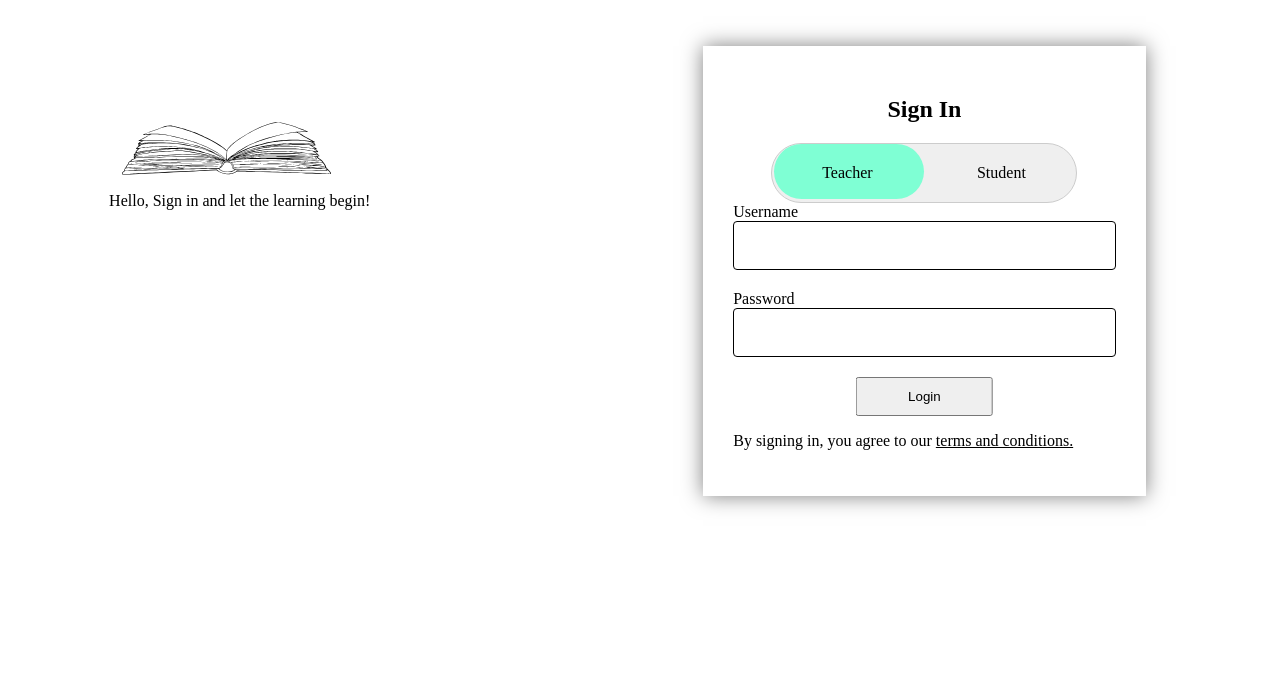
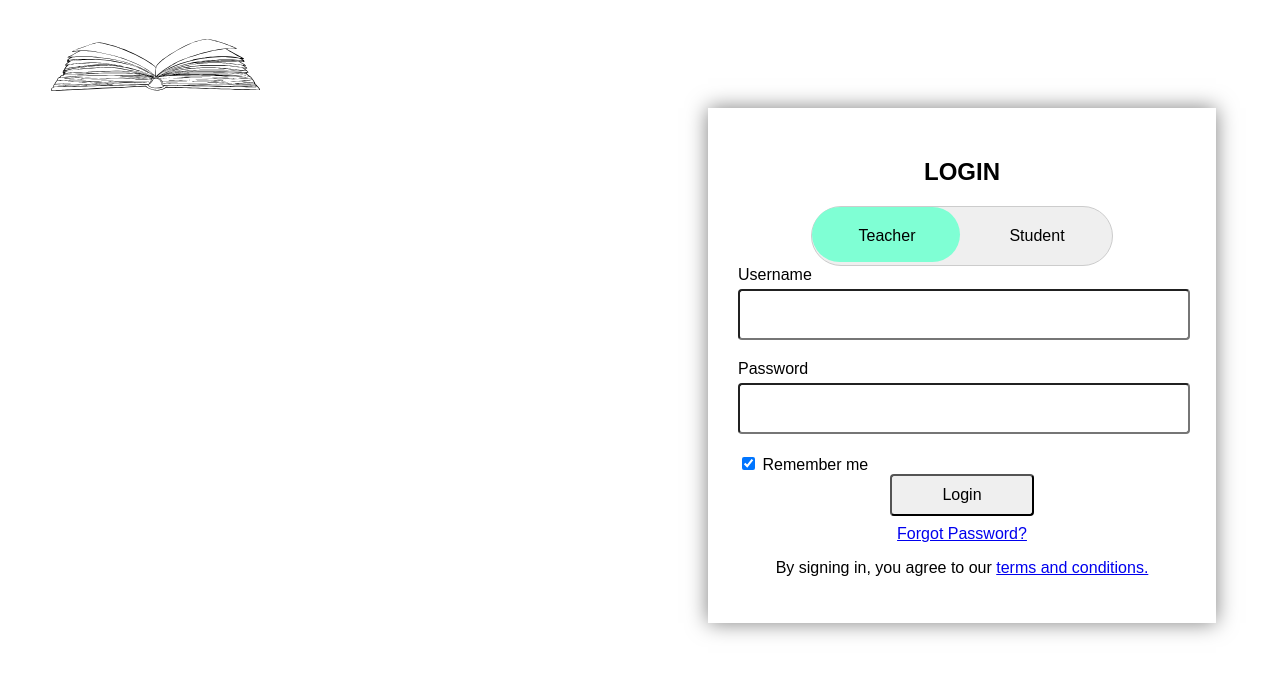
Before and after one commit to ksav002/karyalaya, a PHP site: page /login.html in a window 1280 px wide. Shown: the top 675 px of the page. Run offline with PHP 8.4, Linux system fonts and the light colour scheme.

Commit message:
2nd upload

```diff
--- a/css/style.css
+++ b/css/style.css
@@ -1,38 +1,55 @@
-* {
+body{
+    margin:0%;
+    padding:0%;
+    height: 100%;
     box-sizing: border-box;
+    font-family: 'Montserrat', sans-serif;
 }
 
-.front-logo {
-    position: relative;
-    left: 8%;
-    margin-top: 8%;
-    float: left;
+/* .header{
+    background-color: antiquewhite;
+} */
+
+.logo{
+    margin-top: 2%;
 }
 
-.front-logo img {
+.logo img{
+    margin-left: 3%;
+}
+
+.logo img {
     height: 78.6px;
     width: 234.8px;
+    /* border: 1px solid black; */
 }
 
 .container{
-    padding: 30px;
     box-shadow: 0 0 20px 0 rgb(0, 0, 0, 0.5);
     width: 35%;
-    position: relative;
-    right: 10%;
-    margin-top: 3%;
-    margin-bottom: 3%;
-    float: right;
+    padding: 30px;
+    display: flex;
+    flex-direction: column;
+    margin-top: auto;
+    margin-bottom: auto;
+    margin-left: auto;
+    margin-right: 5%;
+}
+
+.heading{
+    text-align: center;
 }
 
 .toggle {
     position: relative;
-    left: 50%;
-    transform: translateX(-50%);
+    width: 80%;
+    max-width: 300px;
+    margin: 0 auto;
     background-color: #efefef;
     border: 1px solid #ccc;
     border-radius: 30px;
-    display: inline-block;
+    display: flex;
+    justify-content: space-between;
     padding: 20px 0;
 }
 
@@ -41,8 +58,7 @@
 }
 
 .toggle label {
-    width: 150px;
-    display: inline-block;
+    flex: 1;  /* both label takes equal space */
     text-align: center;
     z-index: 2;
     position: relative;
@@ -51,7 +67,7 @@
 
 .slider {
     height: 55px;
-    width: 150px;
+    width: calc(50% - 2px);
     background: aquamarine;
     border-radius: 30px;
     position: absolute;
@@ -63,48 +79,39 @@
 }
 
 .teacher:checked ~ .slider{
-    left: 2px;
+    left: 0;
 }
 .student:checked ~ .slider{
-    left: 154px;
+    left: calc(50% + 1px);
 }
 
-.container h2 {
+.input-control input{
+    width: calc(100% - 40px);
+    max-width: 100%;
+    border-radius: 4px;
+    margin-top: 5px;
+    margin-bottom: 20px;
+    padding: 16px 20px;
+}
+
+.form-button{
+    display: flex;
+    justify-content: center;
+    align-items: center;
+    margin-bottom: 2%;
+}
+
+.form-button input{
+    padding: 10px 50px;
+    max-width: 100%;
+    font-size:medium;
+    border-radius: 4px;
+}
+
+.forgot-password{
     text-align: center;
 }
 
-.container ul {
-    list-style: none;
-    padding: 0;
-    margin: 0;
+.terms{
+    text-align: center;
 }
-
-.form-box input {
-    width: 100%;
-    border: 1px solid rgba(0, 0, 0, 1);
-    border-radius: 4px;
-    padding: 16px 20px;
-    margin-bottom: 20px;
-}
-
-.form-box-footer input {
-    position: relative;
-    left: 50%;
-    transform: translateX(-50%);
-}
-
-.form-box-footer input[type*=submit]{
-    padding: 10px 50px;
-}
-
-.agreement a{
-    color: black;
-}
-
-.agreement a:hover{
-    color: blue;
-}
-
-.agreement a:visited{
-    color: purple;
-}
--- a/login.html
+++ b/login.html
@@ -7,16 +7,15 @@
     <link rel="stylesheet" href="css/style.css">
 </head>
 <body>
-    <!-- logo ra tesko muniko text -->
-    <div class=front-logo>
+    <div class="header">
+        <div class="logo">
             <img src="images/logo.svg" alt="Assignment Digitalization">
-        <figcaption>Hello, Sign in and let the learning begin!</figcaption>
         </div>
-
-    <!-- login box -->
+    </div>
     <div class="container">
-        <h2>Sign In</h2>
-        <form action="" method="post">
+        <h2 class="heading">
+            LOGIN
+        </h2>
         <div class="toggle">
             <input type="radio" value="Teacher" name="title" class="teacher" id="teacher" checked>
             <label for="teacher">Teacher</label>
@@ -28,24 +27,30 @@
                 &nbsp;
             </div>
         </div>
-            <ul>
-                <li class="form-box">
+        <div class="form-box">
+            <div class="input-control">
                 <label for="username">Username</label>
-                    <input type="text"/>
-                </li>
-                <li class="form-box">
+                <input type="text" />
+            </div>
+            <div class="input-control">
                 <label for="password">Password</label>
                 <input type="password"/>
-                </li>
-                <div class="form-box-footer">
+            </div>
+            <div>
+                <input type="checkbox" checked="checked" name="remember"/>
+                <label for="remember">Remember me</label>
+            </div>
+            <div class="form-button">
                 <input type="submit" value="Login">
             </div>
-            </ul>
-        </form>
-        <p class="agreement">
+
+        </div>
+        <div class="forgot-password">
+            <a href="#">Forgot Password?</a>
+        </div>
+        <p class="terms">
             By signing in, you agree to our <a href="#">terms and conditions.</a>
         </p>
-
     </div>
 </body>
 </html>
```
Lines whose indentation alone changed are shown as unchanged.
